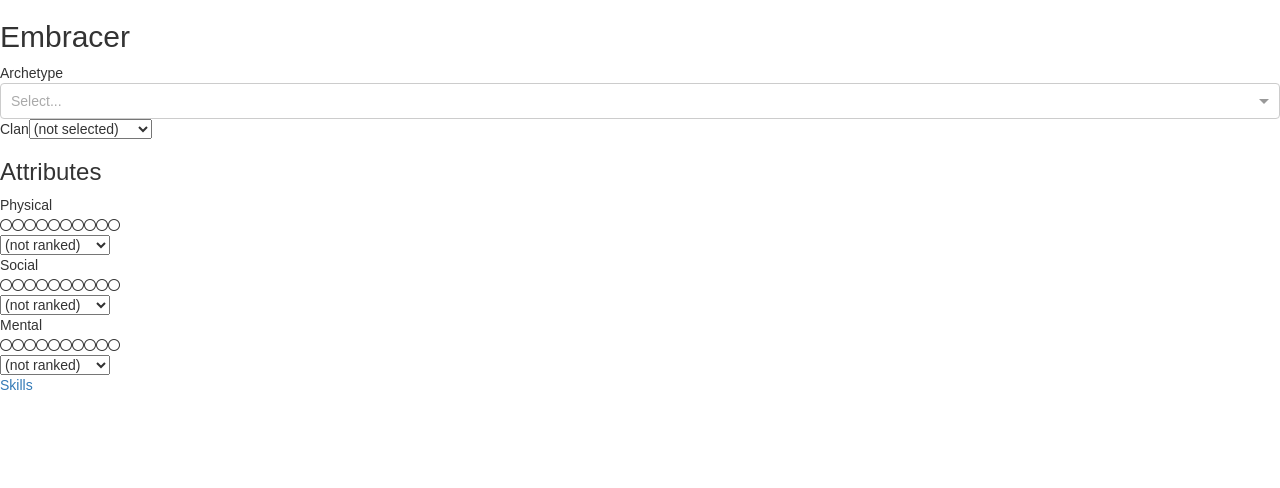
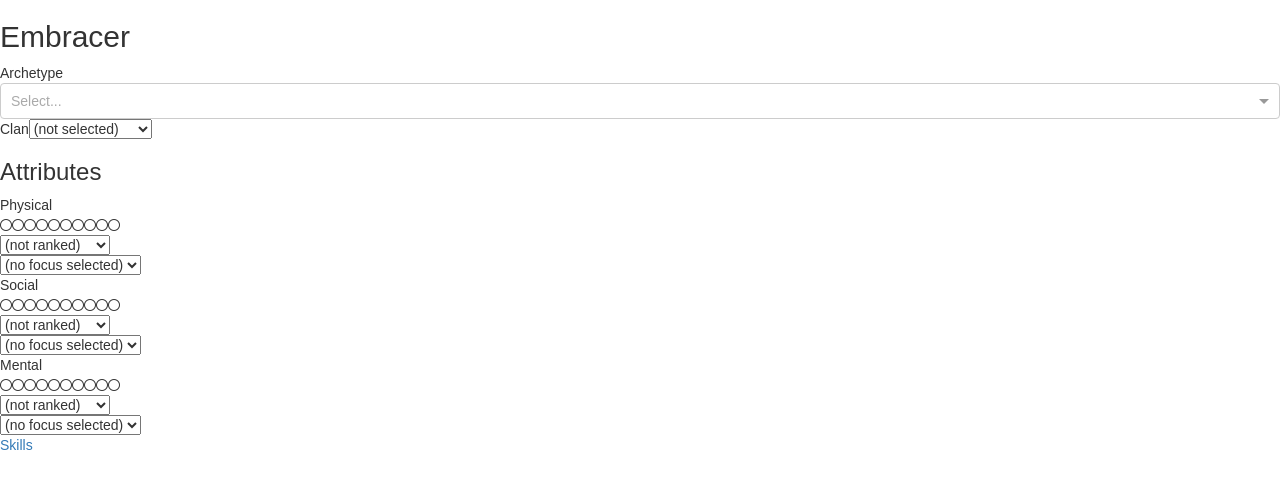
Before and after one commit to TrueWill/embracer, a React (Create React App) app: page / in a window 1280 px wide. Shown: the top 488 px of the page. Built offline with nearby package versions, Linux system fonts and the light colour scheme.

Commit message:
Add ability to set focus for attributes

```diff
--- a/src/actions/characterCreationActions.js
+++ b/src/actions/characterCreationActions.js
@@ -27,3 +27,11 @@ export const setStartingDots = (category, trait, startingDots) => ({
     startingDots
   }
 });
+
+export const setFocus = (attribute, focus) => ({
+  type: types.SET_FOCUS,
+  payload: {
+    attribute,
+    focus
+  }
+});
--- a/src/components/Attributes.js
+++ b/src/components/Attributes.js
@@ -2,6 +2,8 @@ import React, { Component } from 'react';
 import PropTypes from 'prop-types';
 import { Link } from 'react-router-dom';
 import Trait from './Trait';
+import Focus from './Focus';
+import { foci } from '../constants/characterOptions';
 
 const maxDots = 10;
 const rankDots = [7, 5, 3];
@@ -10,25 +12,37 @@ const traitNames = ['physical', 'social', 'mental'];
 class Attributes extends Component {
   static propTypes = {
     attributes: PropTypes.object.isRequired,
-    setRank: PropTypes.func.isRequired
+    setRank: PropTypes.func.isRequired,
+    setFocus: PropTypes.func.isRequired
   };
 
   handleRankChange = (trait, dotsFromRank) => {
     this.props.setRank('attributes', trait, dotsFromRank);
   };
 
+  handleFocusChange = (attribute, focus) => {
+    this.props.setFocus(attribute, focus);
+  };
+
   render() {
     const { attributes } = this.props;
 
     const traits = traitNames.map(name => (
+      <div key={name}>
         <Trait
-        key={name}
           name={name}
           maxDots={maxDots}
           rankDots={rankDots}
           traitState={attributes[name]}
           onRankChange={this.handleRankChange}
         />
+        <Focus
+          attribute={name}
+          foci={foci[name]}
+          value={attributes[name].focus}
+          onChange={this.handleFocusChange}
+        />
+      </div>
     ));
 
     return (
--- /dev/null
+++ b/src/components/Focus.js
@@ -0,0 +1,39 @@
+import React, { Component } from 'react';
+import PropTypes from 'prop-types';
+
+class Focus extends Component {
+  static propTypes = {
+    attribute: PropTypes.string.isRequired,
+    foci: PropTypes.arrayOf(PropTypes.string).isRequired,
+    value: PropTypes.string,
+    onChange: PropTypes.func.isRequired
+  };
+
+  static defaultProps = {
+    value: ''
+  };
+
+  handleChange = e => {
+    const focus = e.target.value;
+    this.props.onChange(this.props.attribute, focus);
+  };
+
+  render() {
+    const { foci, value } = this.props;
+
+    const options = foci.map(f => (
+      <option key={f} value={f}>
+        {f}
+      </option>
+    ));
+
+    return (
+      <select value={value} onChange={this.handleChange}>
+        <option value="">(no focus selected)</option>
+        {options}
+      </select>
+    );
+  }
+}
+
+export default Focus;
--- a/src/constants/actionTypes.js
+++ b/src/constants/actionTypes.js
@@ -2,3 +2,4 @@ export const UPDATE_ARCHETYPE = 'UPDATE_ARCHETYPE';
 export const UPDATE_CLAN = 'UPDATE_CLAN';
 export const SET_RANK = 'SET_RANK';
 export const SET_STARTING_DOTS = 'SET_STARTING_DOTS';
+export const SET_FOCUS = 'SET_FOCUS';
--- a/src/constants/characterOptions.js
+++ b/src/constants/characterOptions.js
@@ -55,3 +55,9 @@ export const clans = [
   'Ventrue',
   'Caitiff'
 ];
+
+export const foci = {
+  physical: ['Strength', 'Dexterity', 'Stamina'],
+  social: ['Charisma', 'Manipulation', 'Appearance'],
+  mental: ['Perception', 'Intelligence', 'Wits']
+};
--- a/src/containers/AttributesContainer.js
+++ b/src/containers/AttributesContainer.js
@@ -1,5 +1,5 @@
 import { connect } from 'react-redux';
-import { setRank } from '../actions/characterCreationActions';
+import { setRank, setFocus } from '../actions/characterCreationActions';
 import Attributes from '../components/Attributes';
 
 const mapStateToProps = state => ({
@@ -7,7 +7,8 @@ const mapStateToProps = state => ({
 });
 
 const mapDispatchToProps = {
-  setRank
+  setRank,
+  setFocus
 };
 
 export default connect(mapStateToProps, mapDispatchToProps)(Attributes);
--- a/src/reducers/attributesReducer.js
+++ b/src/reducers/attributesReducer.js
@@ -12,6 +12,10 @@ export default (state = initialState.character.attributes, action) => {
       }
 
       return setDotsFromRank(state, trait, dotsFromRank);
+    case types.SET_FOCUS:
+      const { attribute, focus } = action.payload;
+
+      return { ...state, [attribute]: { ...state[attribute], focus: focus } };
     default:
       return state;
   }
```
Also changed, not shown: 1 other file (tests, documents, lock files or other folders). Lines whose indentation alone changed are shown as unchanged.
